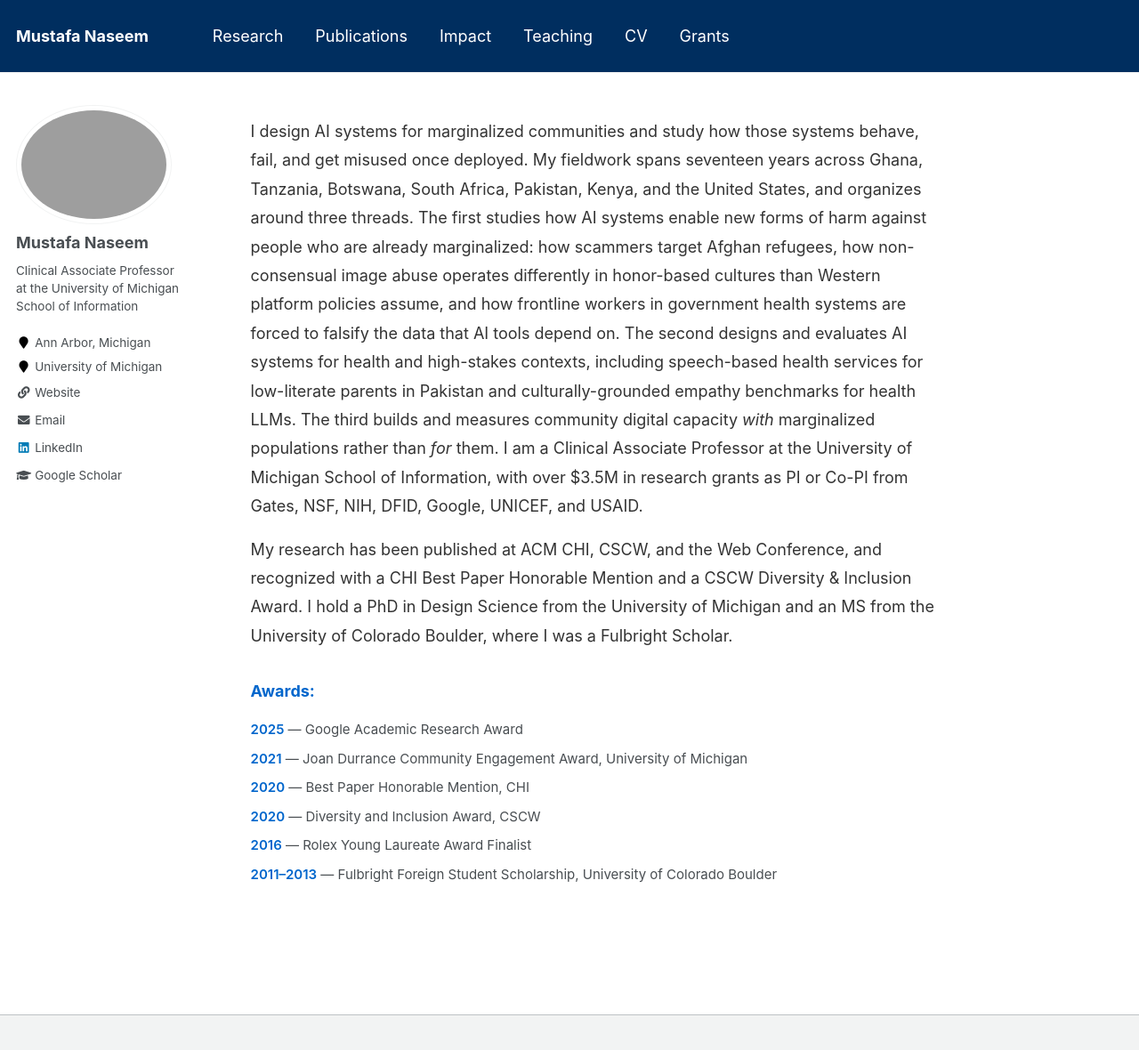
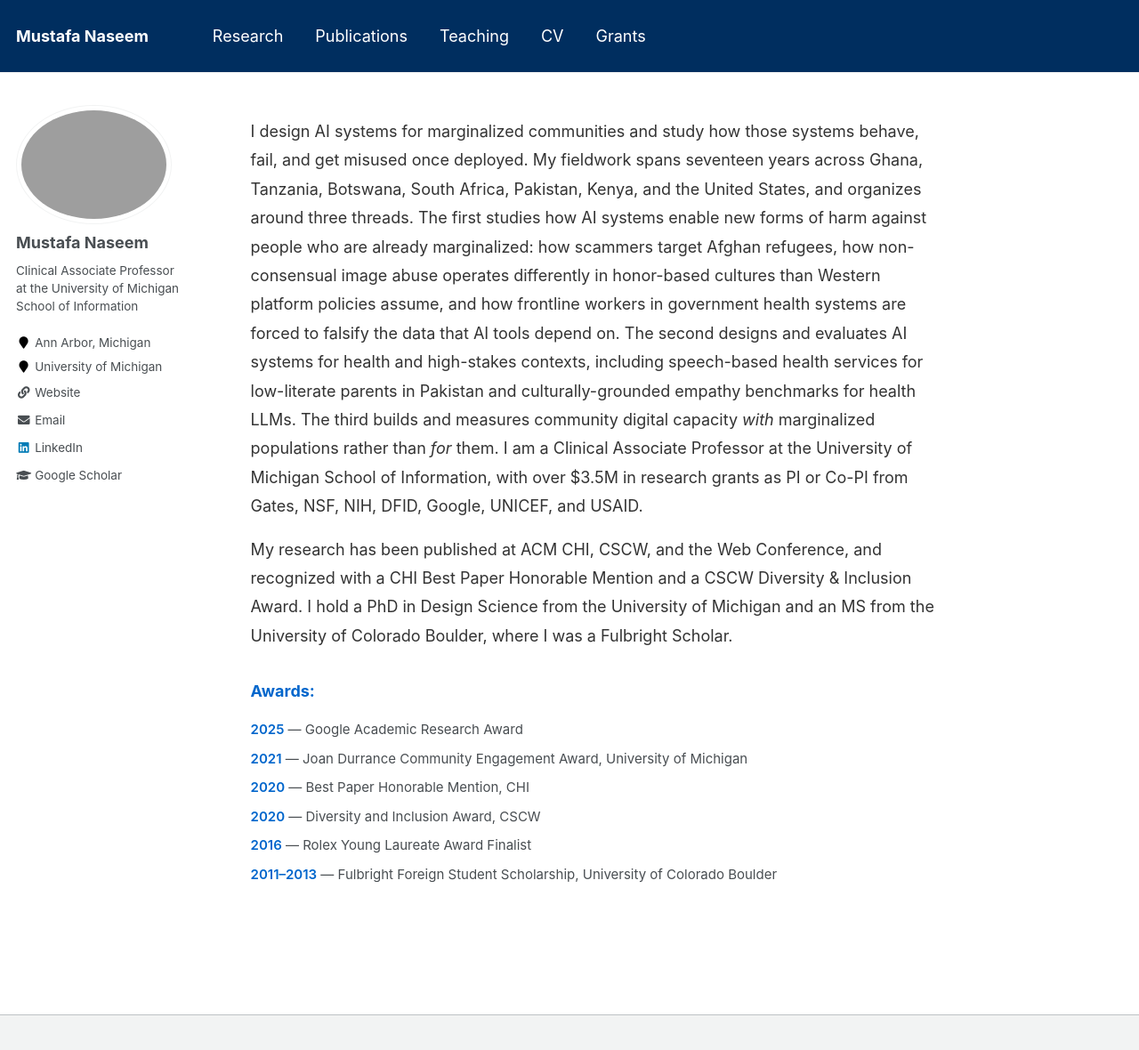
Before and after one commit to mustafanaseem/mustafanaseem.github.io, a Jekyll site: the page built from _pages/about.md, in a window 1280 px wide and 1213 px high. Shown: the top 1180 px of the window at 89% size. Built offline with Jekyll 4.4.1, drawn with Linux system fonts in a browser that asks for light colours.

Commit message:
Unlist Impact from top navigation
Keep /impact/ reachable by direct URL for reviewers but drop it from
the main nav so casual visitors don't discover it until the page is
formally launched.

Co-Authored-By: Claude Opus 4.7 (1M context) <noreply@anthropic.com>
Claude-Session: https://claude.ai/code/session_0168BZUqyL6hayqYWQHvfBBj

```diff
--- a/_data/navigation.yml
+++ b/_data/navigation.yml
@@ -5,9 +5,6 @@ main:
 
   - title: "Publications"
     url: /publications/
-
-  - title: "Impact"
-    url: /impact/
 
   - title: "Teaching"
     url: /teaching/
```
